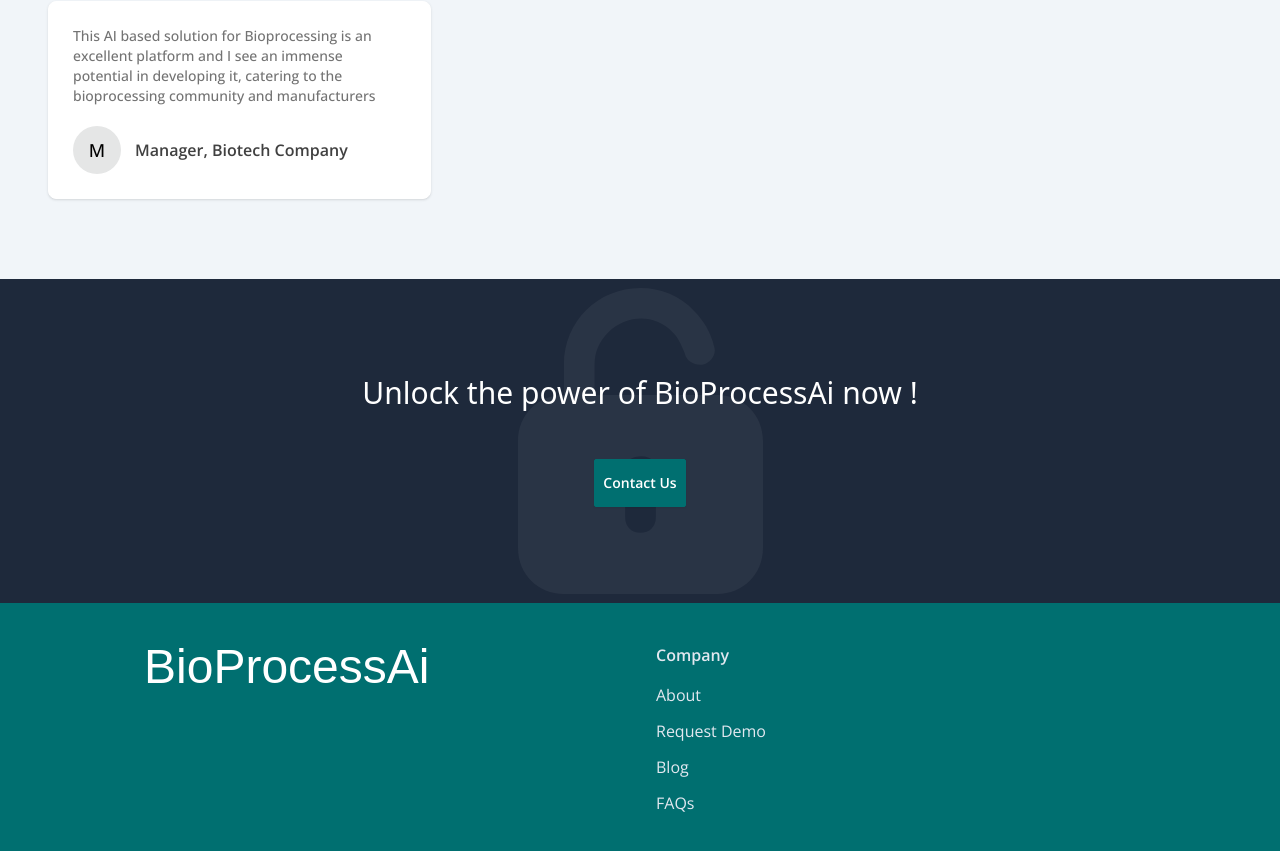
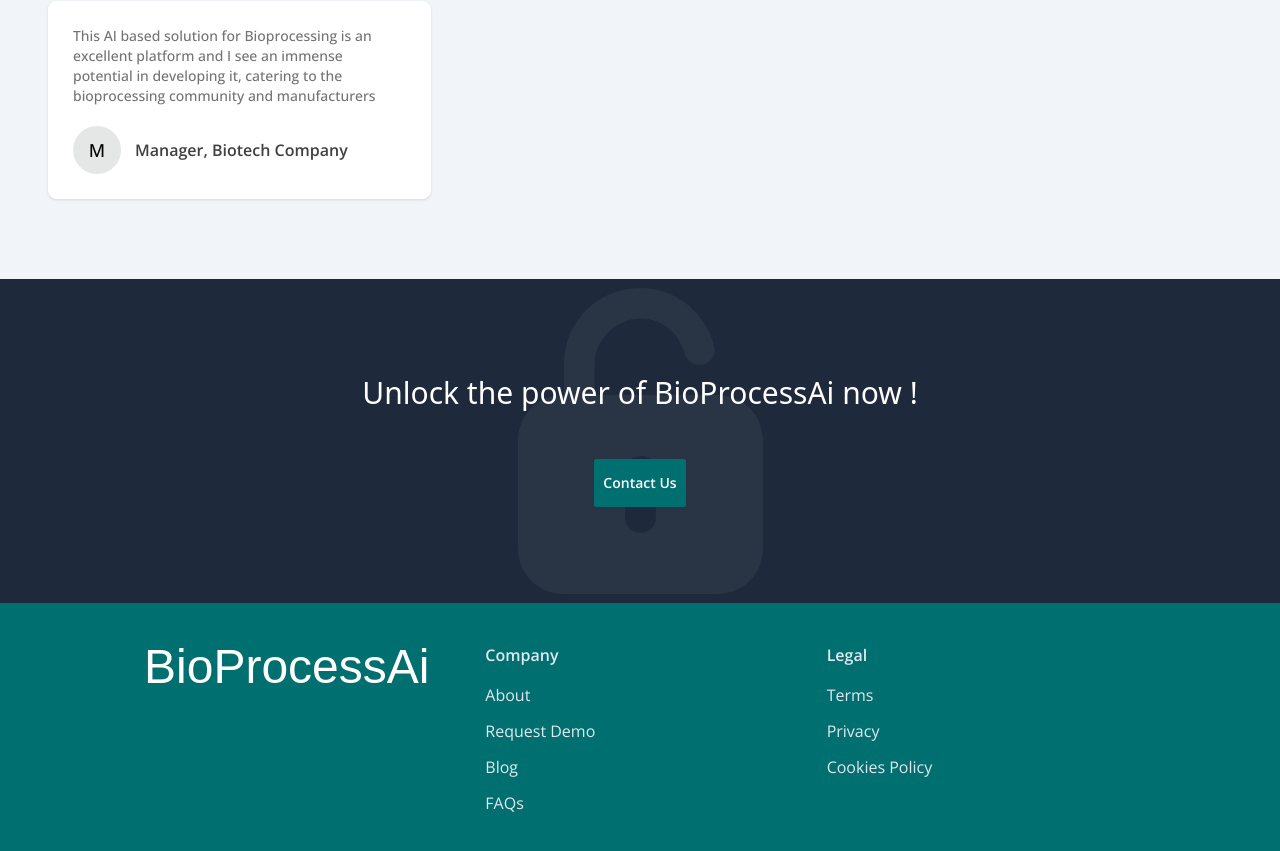
Before and after one commit to akshay-zee93/bioprocessAI, a Next.js app: page / in a window 1280 px wide. Shown: the part 2820-3671 px from the top of the page. Built offline with nearby package versions, Linux system fonts and the light colour scheme; a web font is replaced by a local one.

Commit message:
legal links added

```diff
--- a/app/Component/Footer.jsx
+++ b/app/Component/Footer.jsx
@@ -5,7 +5,7 @@
     <footer className=" w-screen bg-teal-100 lg:px-20 px-6 py-10  font-normal font-opensans text-base text-blue-gray-200 lg:flex-col justify-start  gap-16 inline-flex">
       <div className=" px-4 lg:px-8 lg:flex-col  h-full item-center gap-12 flex">
         <div className="self-stretch justify-start h-full px-4 lg:px-8  items-start gap-16 inline-flex">
-          <div className="grow shrink basis-0  justify-start items-start gap-8 flex flex-col lg:flex-row">
+          <div className="grow shrink basis-0 justify-center  gap-8 flex flex-col lg:flex-row">
             <div className="grow shrink basis-0 flex-col justify-start items-start gap-4 inline-flex">
               <div className="self-stretch text-white text-3xl lg:text-5xl font-dongle ">
                 BioProcessAi
@@ -75,26 +75,57 @@
               <div className="self-stretch flex-col justify-start items-start gap-3 flex">
                 <div className="justify-start items-center gap-2 inline-flex">
                   <div className="justify-center items-center gap-2 flex">
-                    <div className="font-normal ">
-                      <Link href="/about">About</Link>
-                    </div>
+                    <Link className="link link-hover" href="/about">
+                      About
+                    </Link>
                   </div>
                 </div>
                 <div className="justify-start items-center gap-2 inline-flex">
                   <div className="justify-center items-center gap-2 flex">
-                    <Link href="/contact-for-demo" className="  font-normal ">
+                    <Link
+                      href="/contact-for-demo"
+                      className=" link link-hover "
+                    >
                       Request Demo
                     </Link>
                   </div>
                 </div>
                 <div className="justify-start items-center gap-2 inline-flex">
                   <div className="justify-center items-center gap-2 flex">
-                    <div className="  font-normal ">Blog</div>
+                    <div className="  link link-hover ">Blog</div>
                   </div>
                 </div>
                 <div className="justify-start items-center gap-2 inline-flex">
                   <div className="justify-center items-center gap-2 flex">
-                    <div className="  font-normal ">FAQs</div>
+                    <Link href="" className=" link link-hover ">
+                      FAQs
+                    </Link>
+                  </div>
+                </div>
+              </div>
+            </div>
+            <div className="grow shrink basis-0 flex-col justify-start items-start gap-4 inline-flex">
+              <div className="self-stretch   font-semibold ">Legal</div>
+              <div className="self-stretch h-24 flex-col justify-start items-start gap-3 flex">
+                <div className="justify-start items-center gap-2 inline-flex">
+                  <div className="justify-center items-center gap-2 flex">
+                    <Link href="" className=" link link-hover ">
+                      Terms
+                    </Link>
+                  </div>
+                </div>
+                <div className="justify-start items-center gap-2 inline-flex">
+                  <div className="justify-center items-center gap-2 flex">
+                    <Link href="" className=" link link-hover ">
+                      Privacy
+                    </Link>
+                  </div>
+                </div>
+                <div className="justify-start items-center gap-2 inline-flex">
+                  <div className="justify-center items-center gap-2 flex">
+                    <Link href="" className=" link link-hover ">
+                      Cookies Policy
+                    </Link>
                   </div>
                 </div>
               </div>
```
